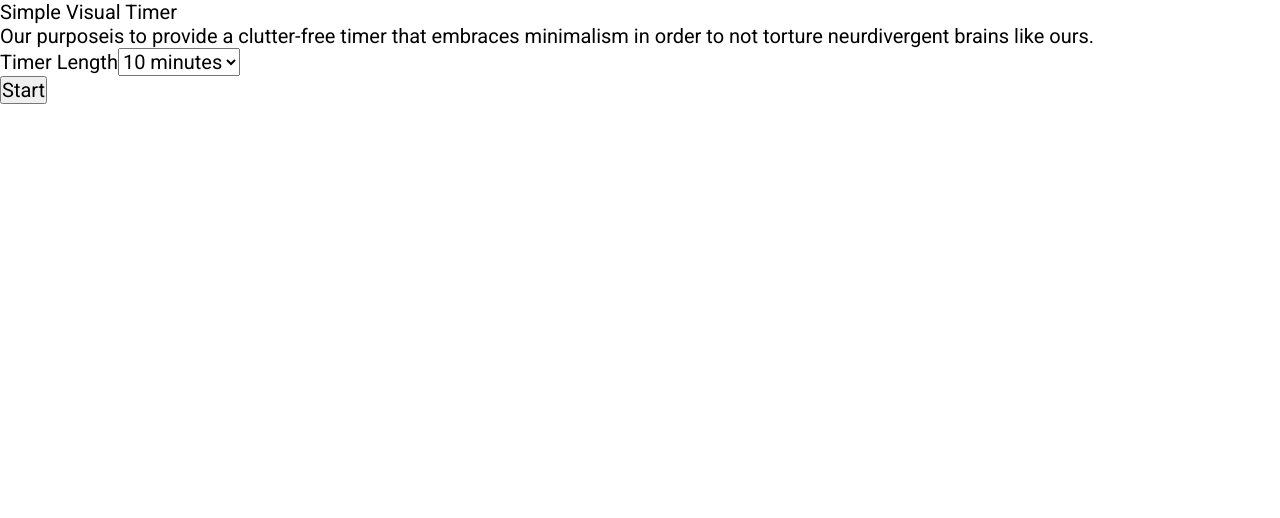
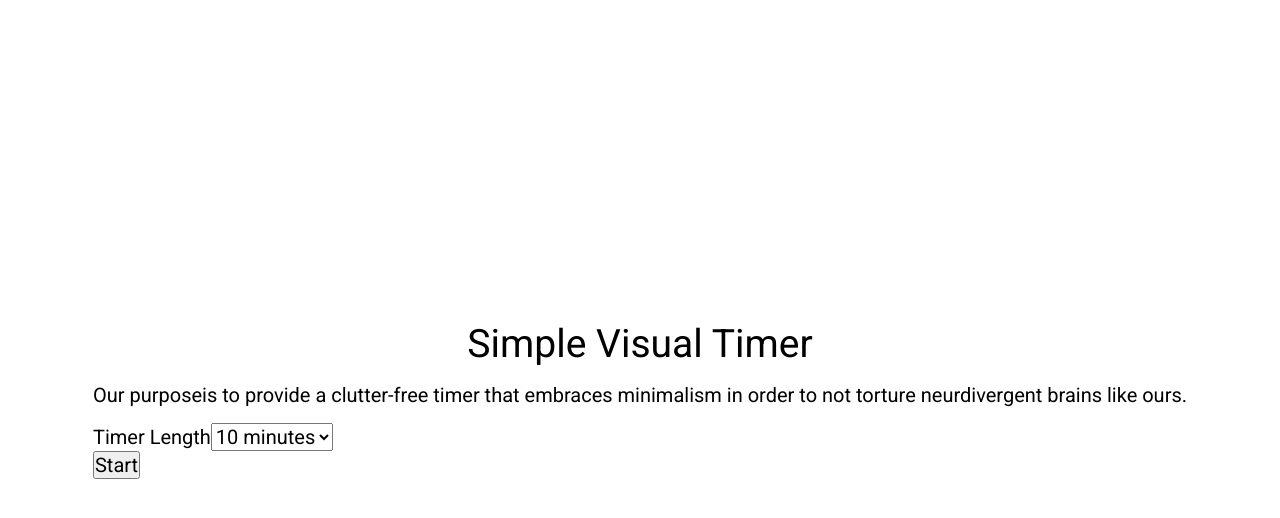
Before and after one commit to chao-mu/simple-visual-timer, a React (Vite) app: page / in a window 1280 px wide. Shown: the top 518 px of the page. Built offline with nearby package versions, Linux system fonts and the light colour scheme.

Commit message:
style: landing page layout

```diff
--- a/src/routes/Landing.jsx
+++ b/src/routes/Landing.jsx
@@ -15,9 +15,9 @@ export default function Landing() {
   };
 
   return (
-    <main>
+    <main className={styles.main}>
       <section className={styles.hero}>
-        <h1>Simple Visual Timer</h1>
+        <h1 className={styles["hero__title"]}>Simple Visual Timer</h1>
         <p>
           Our purposeis to provide a clutter-free timer that embraces minimalism
           in order to not torture neurdivergent brains like ours.
--- a/src/routes/Landing.module.css
+++ b/src/routes/Landing.module.css
@@ -1,2 +1,17 @@
+.main {
+  display: grid;
+  place-items: center;
+  flex-grow: 1;
+  padding: 0 var(--spacing-lg);
+}
+
 .hero {
+  display: flex;
+  flex-direction: column;
+  gap: var(--spacing-md);
 }
+
+.hero__title {
+  font-size: var(--font-size-2xl);
+  text-align: center;
+}
```
